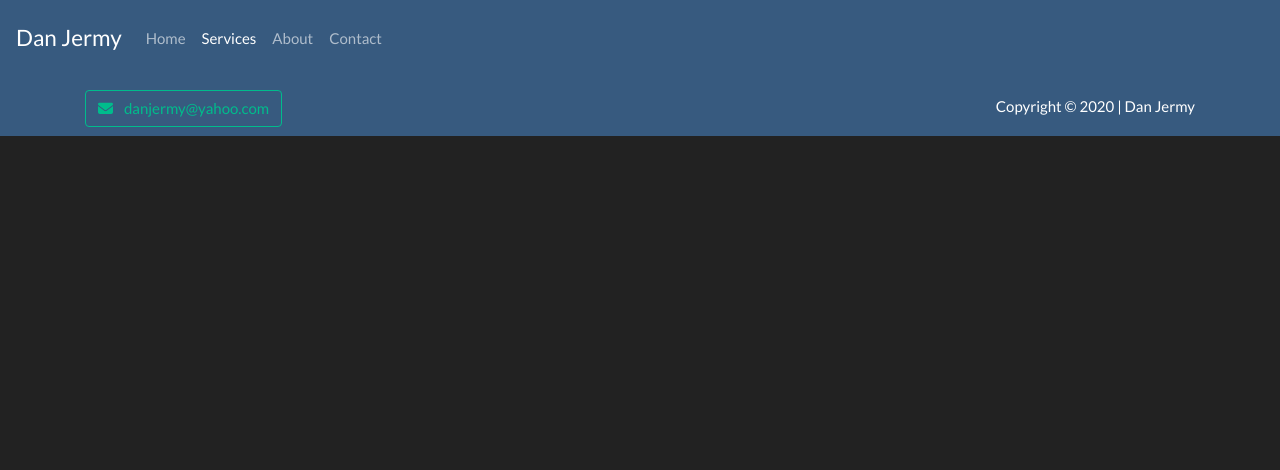
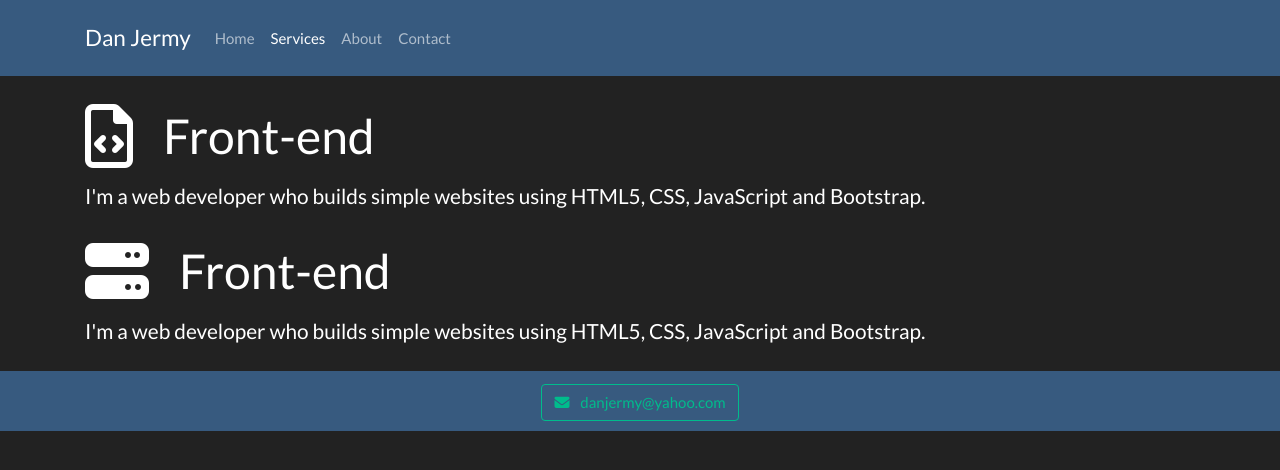
Before and after one commit to djermy/bootstrap-example, a plain HTML site: page services.html in a window 1280 px wide. Drawn offline with nearby package versions, Linux system fonts and the light colour scheme.

Commit message:
Fixed footer on all pages and added content to services page.

```diff
--- a/services.html
+++ b/services.html
@@ -15,7 +15,8 @@
 </head>
 
 <body>
-    <nav class="navbar navbar-expand-lg navbar-dark bg-primary">
+    <nav class="navbar navbar-expand-lg navbar-dark bg-primary mb-4">
+        <div class="container">
             <a class="navbar-brand" href="./index.html"><span class="logo">Dan Jermy</span></a>
             <button class="navbar-toggler" type="button" data-toggle="collapse" data-target="#navbarSupportedContent"
                 aria-controls="navbarSupportedContent" aria-expanded="false" aria-label="Toggle navigation">
@@ -37,17 +38,35 @@
                     </li>
                 </ul>
             </div>
+        </div>
     </nav>
-    <footer class="footer bg-primary">
-        <div class="container" style="display: flex; justify-content: space-between;">
+
+    <div class="container mb-4">
+        <div class="service-title-wrapper mb-2">
+            <i class="far fa-file-code services-icons"></i>
+            <span class="web-dev-text">Front-end</span>
+        </div>
+        <span class="web-dev-description">I'm a web developer who builds simple websites using HTML5, CSS, JavaScript and Bootstrap.</span>
+    </div>
+    <div class="container">
+        <div class="service-title-wrapper mb-2">
+            <i class="fas fa-server services-icons"></i>
+            <span class="web-dev-text">Front-end</span>
+        </div>
+        <span class="web-dev-description">I'm a web developer who builds simple websites using HTML5, CSS, JavaScript and Bootstrap.</span>
+    </div>
+
+    <!-- Footer -->
+    <footer class="footer bg-primary mt-4">
+        <div class="container" style="display: flex; justify-content: center;">
             <span class="text-light">
                 <a class="btn btn-outline-success" href="mailto:danjermy@yahoo.com">
                     <i class="fas fa-envelope mr-2"></i> danjermy@yahoo.com
                 </a>
             </span>
-            <span>Copyright © 2020 | Dan Jermy</span>
         </div>
     </footer>
+    <!-- END Footer -->
     <!-- Optional JavaScript -->
     <!-- jQuery first, then Popper.js, then Bootstrap JS -->
     <script src="https://code.jquery.com/jquery-3.5.1.slim.min.js"
--- a/style/style.css
+++ b/style/style.css
@@ -32,3 +32,22 @@
     border: 1px solid var(--warning);
     color: var(--warning);
 }
+
+.services-icons {
+    font-size: 4rem;
+
+}
+
+.web-dev-text {
+    padding-left: 30px;
+    font-size: 3rem;
+}
+
+.service-title-wrapper {
+    display: flex;
+    align-items: center;
+}
+
+.web-dev-description {
+    font-size: 1.3rem;
+}
```
Also changed, not shown: about.html (+3 -2 lines), contact.html (+3 -2 lines), assets/images/html_icon.png (added), 1 other file. Lines whose indentation alone changed are shown as unchanged.
